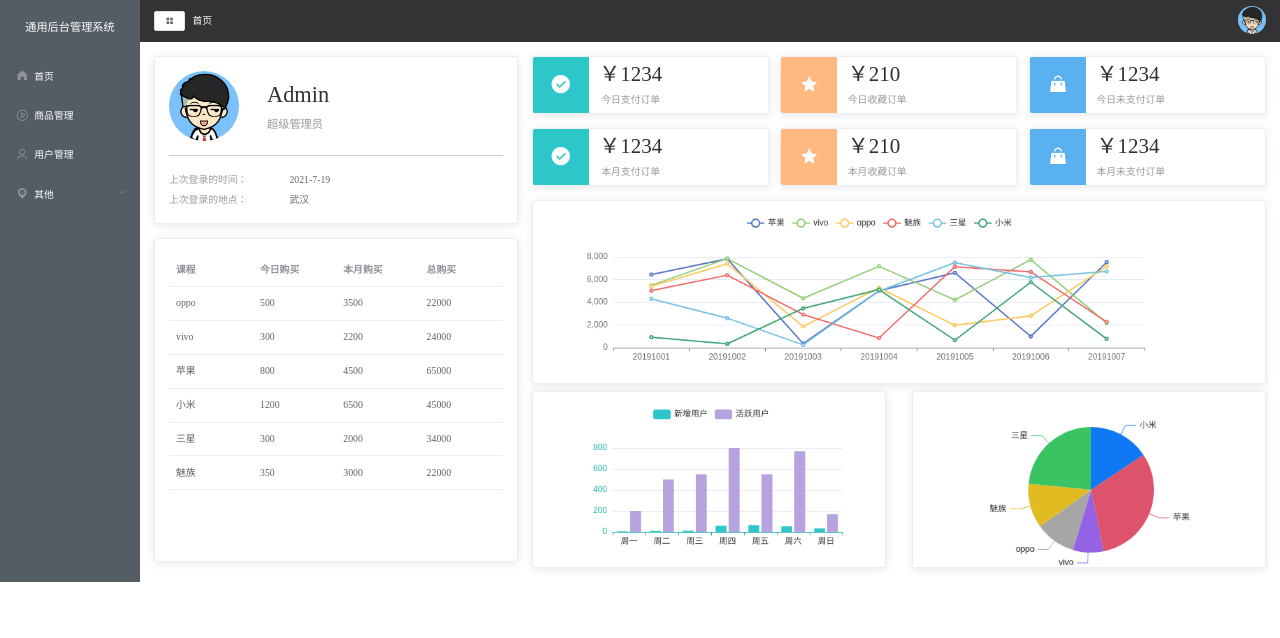
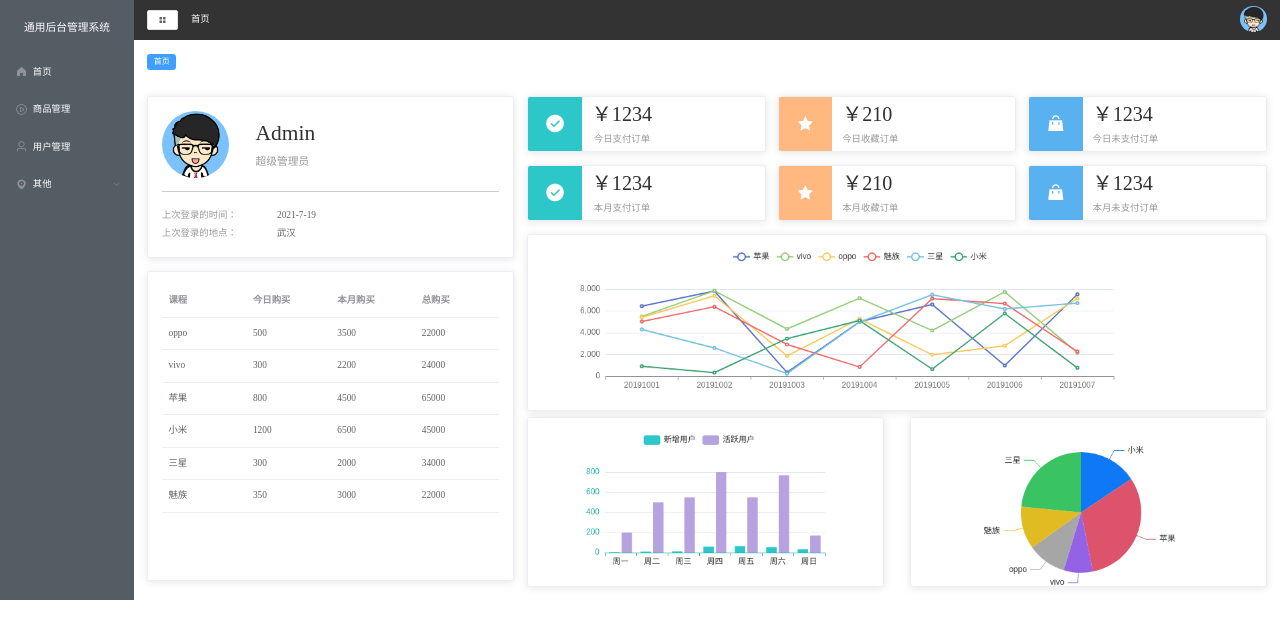
Before and after one commit to SoobinHU/backstage-management, a Vue app: page /#/home in a window 1280 px wide. Shown: the top 638 px of the page. Built offline with nearby package versions, Linux system fonts and the light colour scheme.

Commit message:
新增表单弹窗页面基本实现

```diff
--- a/src/components/CommonAside.vue
+++ b/src/components/CommonAside.vue
@@ -115,6 +115,7 @@ export default {
         if(this.$route.path !== item.path && !(this.$route.path === '/home' && (item.path ==='/'))){
              this.$router.push(item.path)
         }
+        this.$store.dispatch('selectMenu',item)
     }
   },
   computed:{
@@ -128,7 +129,7 @@ export default {
     },
     //asideStore中拿来的数据
     isCollapse(){
-      return this.$store.state.asideStore.isCollapse
+      return this.$store.state.tab.isCollapse
     }
   }
 };
--- a/src/components/CommonHeader.vue
+++ b/src/components/CommonHeader.vue
@@ -4,15 +4,23 @@
     <div class="l-content">
       <!-- 图标 -->
       <!-- size设置图标大小 -->
-      <el-button @click="handleMenu" icon="el-icon-menu" size="mini"></el-button>
+      <el-button
+        style="margin-right: 20px"
+        @click="handleMenu"
+        icon="el-icon-menu"
+        size="mini"
+      ></el-button>
       <!-- 面包屑 -->
-      <span class="text">首页</span>
+      <el-breadcrumb separator="/">
+        <el-breadcrumb-item  v-for="item in this.$store.state.tab.tabsList" :key="item.path" :to="{ path: item.path }">{{item.label}}</el-breadcrumb-item>
+
+      </el-breadcrumb>
     </div>
     <!-- 右侧 -->
     <div class="r-content">
       <el-dropdown>
         <span class="el-dropdown-link">
-          <img class="user" src="../assets/images/user.png" alt="">
+          <img class="user" src="../assets/images/user.png" alt="" />
         </span>
         <el-dropdown-menu slot="dropdown">
           <el-dropdown-item>个人中心</el-dropdown-item>
@@ -26,11 +34,11 @@
 <script>
 export default {
   name: "CommonHeader",
-  methods:{
-    handleMenu(){
-      this.$store.commit('collapseMenu')
-    }
-  }
+  methods: {
+    handleMenu() {
+      this.$store.commit("collapseMenu");
+    },
+  },
 };
 </script>
 
@@ -45,9 +53,9 @@ export default {
   // 垂直居中
   align-items: center;
   .text {
-  color: #fff;
-  font-size: 14px;
-  margin-left: 10px;
+    color: #fff;
+    font-size: 14px;
+    margin-left: 10px;
   }
   .r-content {
     .user {
@@ -56,6 +64,24 @@ export default {
       border-radius: 50%;
     }
   }
+  .l-content{
+    display: flex;
+    align-items: center;
+    //样式穿透
+    /deep/.el-breadcrumb__item{
+      .el-breadcrumb__inner{
+        font-weight: normal;
+        &.is-link{
+          color: #666;
+        }
+      }
+      //最后一个
+      &:last-child{
+        .el-breadcrumb__inner{
+          color: #fff;
+        }
+      }
+    }
+  }
 }
-
 </style>
--- /dev/null
+++ b/src/components/CommonTabs.vue
@@ -0,0 +1,61 @@
+<template>
+  <div class="tabs">
+    <el-tag
+      v-for="(item,index) in this.$store.state.tab.tabsList"
+      :key="item.path"
+      :closable="item.name!=='home'"
+      :effect="item.name === $route.name ? 'dark' : 'plain'"
+      @click="changeMenu(item)"
+      @close="handleClose(item,index)"
+      size="small"
+    >
+      {{ item.label }}
+    </el-tag>
+  </div>
+</template>
+
+<script>
+export default {
+  name: "CommonTabs",
+  data() {
+    return {};
+  },
+  methods:{
+    //点击tag转跳的实现
+    changeMenu(item){
+        this.$router.push({name:item.name})
+    },
+    //删除tag的实现
+    handleClose(item,index){
+        this.$store.commit('closeTag',item)
+        const length = this.$store.state.tab.tabsList.length
+            //跳转逻辑
+            //如果删除的tag不是当前高亮的tag 则直接删除就好
+            if(item.name !== this.$route.name){
+                return
+            }
+            //如果删除的是最后一项高亮项时 得往上一级跳转
+            if(index === length){
+                this.$router.push({
+                    name:this.$store.state.tab.tabsList[index-1].name
+                })
+            }
+            //除此之外 删除中间高亮项时 得往下一级跳转
+            else{
+                this.$router.push({
+                    name:this.$store.state.tab.tabsList[index].name
+                })
+            }
+    }
+  }
+};
+</script>
+<style lang="less" scoped>
+.tabs {
+    padding: 20px;
+    .el-tag{
+        margin-right: 15px;
+        cursor: pointer;
+    }
+}
+</style>
--- a/src/main.js
+++ b/src/main.js
@@ -18,7 +18,3 @@ new Vue({
   store,
   render: h => h(App),
 }).$mount('#app')
-// 以80%定义浏览器默认75%的比例缩放
-window.onload=function(){
-  document.body.style.zoom="70%";
-}
--- a/src/router/index.js
+++ b/src/router/index.js
@@ -22,28 +22,38 @@ Vue.use(VueRouter)
             children:[
                 {//首页
                     path:'home',
+                    name:'home',
                     component:Home
                 },
                 {//用户管理
                     path:'user',
+                    name:'user',
                     component:User
                 },
                 {//商品管理
                     path:'mall',
+                    name:'mall',
                     component:Mall
                 },
                 {//页面一
                     path:'page1',
+                    name:'page1',
                     component:PageOne
                 },
                 {//页面二
                     path:'page2',
+                    name:'page2',
                     component:PageTwo
                 },
             ]
         },
     ]
  })
-
+// 解决 Vue 路由传递参数时，出现 Uncaught (in promise) NavigationDuplicated: Avoided redundant navigation 问题 .
+//添加以下代码
+const originalPush = VueRouter.prototype.push
+VueRouter.prototype.push = function push(location) {
+  return originalPush.call(this, location).catch(err => err)
+}
  //暴露路由
  export default router
--- a/src/store/asideStore.js
+++ /dev/null
@@ -1,11 +0,0 @@
-export default {
-    state:{
-        isCollapse:false //用于控制菜单是展开还是收起
-    },
-    mutations:{
-        //修改isCollapse
-        collapseMenu(state){
-            state.isCollapse = !state.isCollapse
-        }
-    }
-}
--- a/src/store/index.js
+++ b/src/store/index.js
@@ -1,11 +1,11 @@
 import Vue from "vue";
 import Vuex from "vuex";
-import asideStore from "./asideStore";
+import tab from "./tab";
 Vue.use(Vuex)
 
 //创建vuex的实例store
 export default new Vuex.Store({
     modules:{
-        asideStore
+        tab,
     }
 })
--- /dev/null
+++ b/src/store/tab.js
@@ -0,0 +1,47 @@
+export default {
+    state:{
+        isCollapse:false ,//用于控制菜单是展开还是收起
+        tabsList:[
+            {
+                path: "/",
+                name: "home",
+                label: "首页",
+                icon: "s-home",
+                url: "Home/Home",
+              }
+        ]//面包屑数据
+    },
+    actions:{
+        selectMenu(context,val){
+            // console.log(111111)
+            //判断是否为首页 若为首页无需做操作
+            if(val.name !== 'home'){
+                const index = context.state.tabsList.findIndex(item =>item.name === val.name)
+                //如果不存在 index 返回-1
+                if(index === -1){
+                    context.commit('SELECTMENU',val)
+                }
+            }
+        }
+    },
+    mutations:{
+        //修改isCollapse
+        collapseMenu(state){
+            state.isCollapse = !state.isCollapse
+        },
+        // 更新面包屑数据
+        SELECTMENU(state,val){
+            // console.log(222222)
+            state.tabsList.push(val)
+        },
+        //删除tag数据
+        closeTag(state,item){
+            // console.log(item)
+            const index = state.tabsList.findIndex(val => val.name === item.name)
+            state.tabsList.splice(index,1)
+
+        }
+    }
+}
+
+//用VUEX的state要注意层级
--- a/src/view/Home.vue
+++ b/src/view/Home.vue
@@ -126,7 +126,7 @@ export default {
       var echarts1Option = {};
       // 处理数据xAxis X轴
       const { orderData, userData,videoData } = data.data;
-      console.log(orderData)
+      // console.log(orderData)
       //X轴坐标
       echarts1Option.xAxis = {
         data:orderData.date
--- a/src/view/Main.vue
+++ b/src/view/Main.vue
@@ -9,6 +9,7 @@
         <el-header>
           <CommonHeader/>
         </el-header>
+        <CommonTabs/>
         <el-main>
           <!-- 路由出口 -->
           <!-- 路由匹配的组件渲染到这里 -->
@@ -22,6 +23,7 @@
 <script>
 import CommonAside from '@/components/CommonAside.vue'
 import CommonHeader from '@/components/CommonHeader.vue'
+import CommonTabs from '@/components/CommonTabs.vue'
 export default {
     name:'Main',
     data() {
@@ -31,7 +33,8 @@ export default {
     },
     components:{
       CommonAside,
-      CommonHeader
+      CommonHeader,
+      CommonTabs
     }
 }
 </script>
--- a/src/view/User.vue
+++ b/src/view/User.vue
@@ -1,5 +1,45 @@
 <template>
-  <h1>我是User</h1>
+  <div class="manager">
+    <el-dialog
+      title="提示"
+      :visible.sync="dialogVisible"
+      width="50%"
+      :before-close="handleClose"
+      >
+      <!-- 用户的表单信息 -->
+      <!-- 设置 inline 属性可以让表单域变为行内的表单域 一行可以放多个 -->
+      <!-- Form 组件提供了表单验证的功能，只需要通过 rules 属性传入约定的验证规则，并将 Form-Item 的 prop 属性设置为需校验的字段名即可 -->
+      <el-form ref="form"  :rules="rules" :inline="true" :model="form" label-width="80px">
+        <el-form-item label="姓名" prop="name">
+          <el-input placeholder="请输入姓名" v-model="form.name"></el-input>
+        </el-form-item>
+        <el-form-item label="年龄" prop="age">
+          <el-input placeholder="请输入年龄" v-model="form.age"></el-input>
+        </el-form-item>
+        <el-form-item label="性别" prop="sex">
+          <el-select v-model="form.sex" placeholder="请选择">
+            <el-option label="男" value="1"></el-option>
+            <el-option label="女" value="0"></el-option>
+          </el-select>
+        </el-form-item>
+        <el-form-item label="出生日期" prop="birth">
+           <el-date-picker type="date" placeholder="选择日期" v-model="form.birth" ></el-date-picker>
+        </el-form-item>
+        <el-form-item label="地址" prop="addr">
+          <el-input placeholder="请输入地址" v-model="form.addr"></el-input>
+        </el-form-item>
+      </el-form>
+      <span slot="footer" class="dialog-footer">
+        <el-button @click="handleClose">取 消</el-button>
+        <el-button type="primary" @click="submit">确 定</el-button>
+      </span>
+    </el-dialog>
+    <div class="manager-header">
+      <el-button @click="dialogVisible = true" type="primary">
+        + 新增
+      </el-button>
+    </div>
+  </div>
 </template>
 
 <script>
@@ -7,9 +47,55 @@ export default {
     name:'User',
     data() {
         return {
-
+            dialogVisible: false,
+            form:{
+              name:'',
+              age:'',
+              sex:'',
+              birth:'',
+              addr:''
+            },
+            // 校验规则
+            rules:{
+              name :[
+                { required: true, message: '请输入姓名'}
+              ],
+              age :[
+                { required: true, message: '请输入年龄'}
+              ],
+              sex :[
+                { required: true, message: '请选择性别'}
+              ],
+              birth :[
+                { required: true, message: '请选择出生日期'}
+              ],
+              addr :[
+                { required: true, message: '请输入地址'}
+              ],
+            }
         }
     },
+    methods:{
+      //提交用户表单
+      submit(){
+        // validate	任一表单项被校验后触发	被校验的表单项 prop 值，校验是否通过，错误消息（如果存在）
+        this.$refs.form.validate((validate)=>{
+          if(validate){
+            //后续对表单的处理
+            console.log(this.form)
+            //清空表单
+            this.$refs.form.resetFields()
+            //关闭弹窗
+            this.dialogVisible = false
+          }
+        })
+      },
+      handleClose(){
+        //关闭弹窗时
+        this.$refs.form.resetFields()
+        this.dialogVisible = false
+      }
+    }
 }
 </script>
 
```
